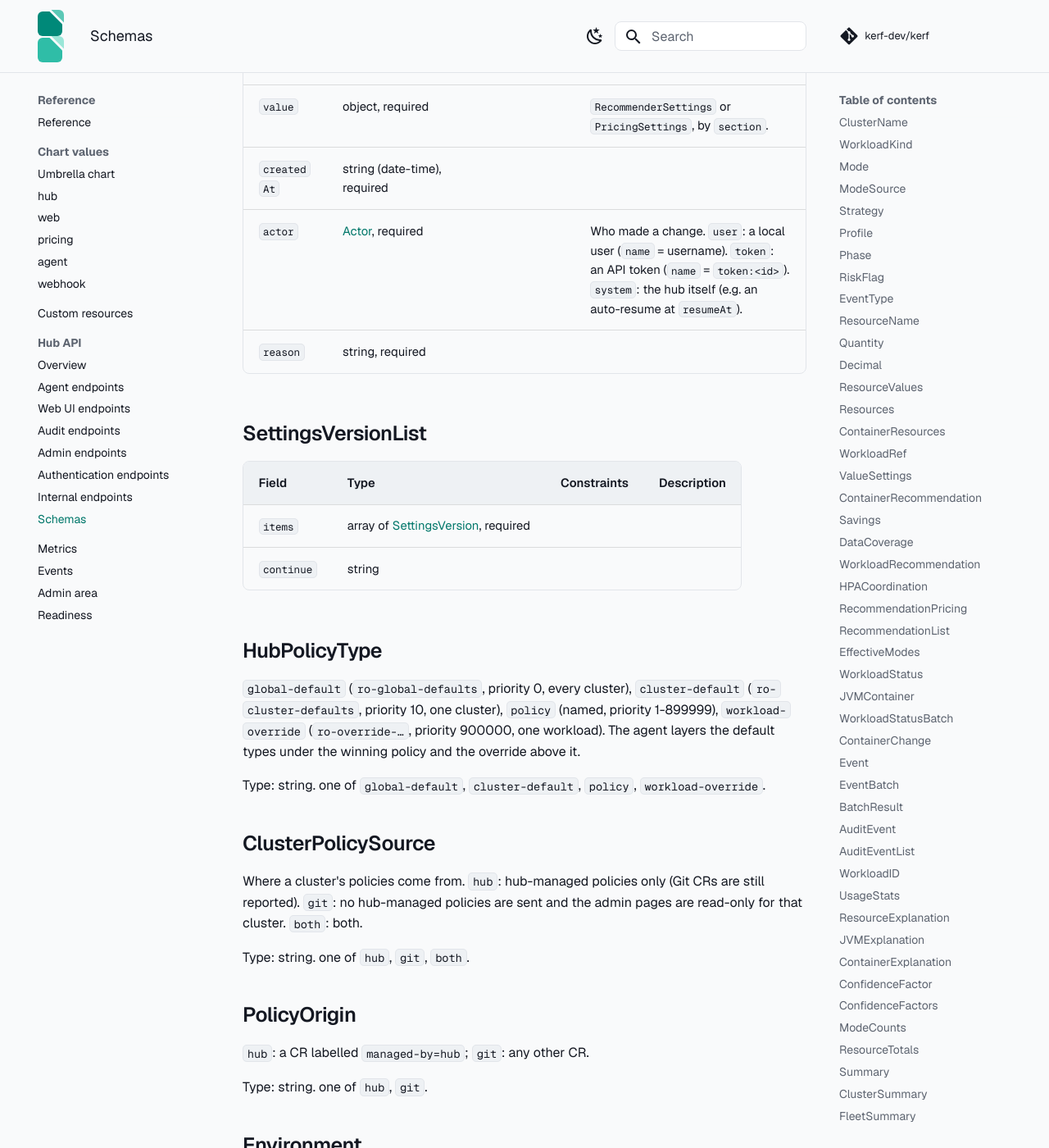
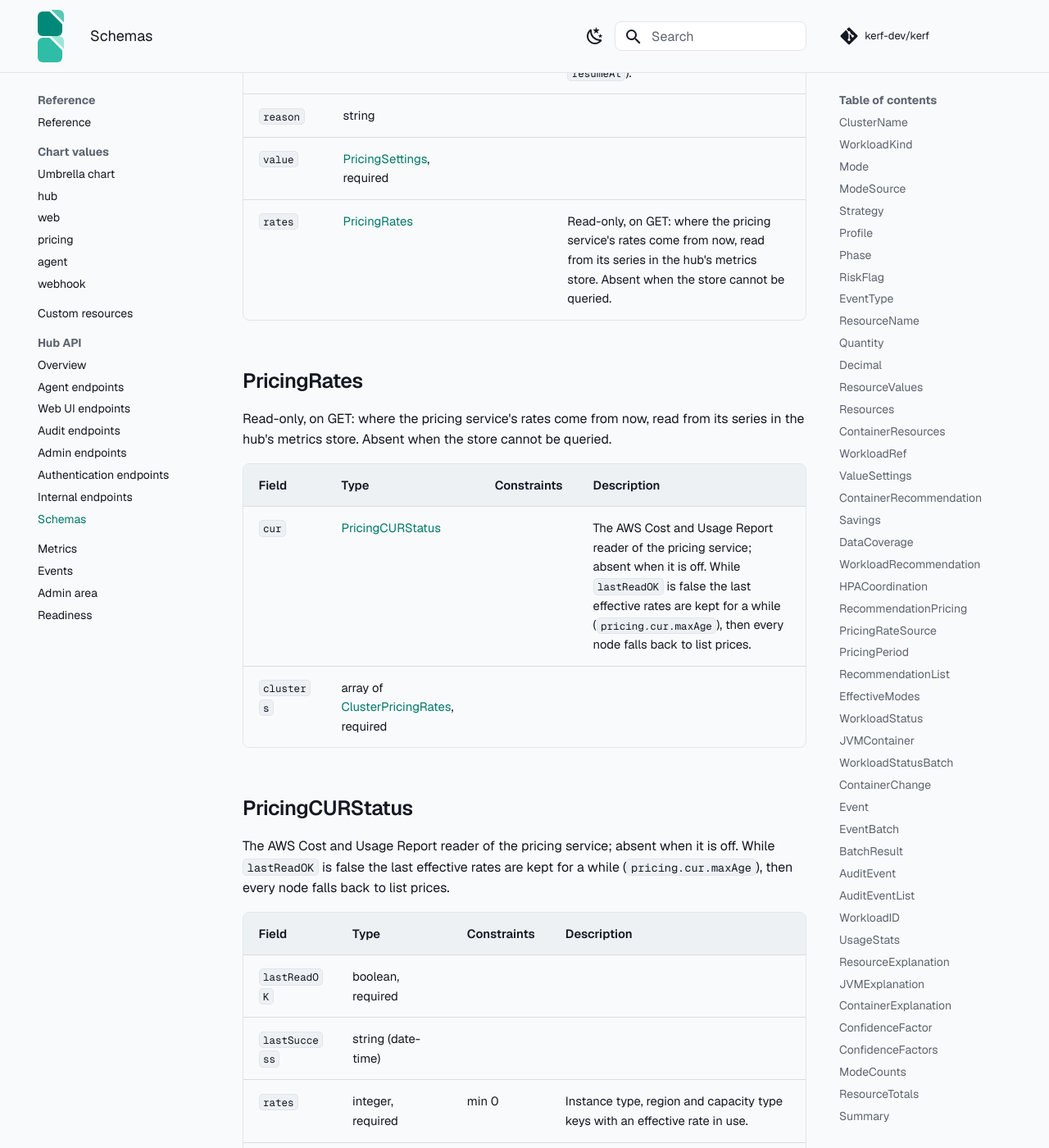
Before and after one commit to kerf-dev/kerf, an MkDocs documentation site: the page built from docs/reference/api/schemas.md, in a window 1280 px wide and 1400 px high, scrolled down 51473 px. Shown: the whole window at 82% size. Built offline with MkDocs 1.6.1 and Material for MkDocs 9.7.7, drawn with Linux system fonts in a browser that asks for light colours; comment, search, counter and statistics services are not loaded; the version menu is left out; some of the changed text lies outside the part shown.

Commit message:
docs: regenerate the reference pages for the Cost and Usage Report settings
Adds the pricing rate source schemas and the pricing.cur chart values to
the generated reference pages, with one description per value.

Co-Authored-By: Claude Opus 5.5 <noreply@anthropic.com>

```diff
--- a/docs/reference/api/schemas.md
+++ b/docs/reference/api/schemas.md
@@ -192,6 +192,28 @@ Absent on recommendations computed before the field existed.
 | `source` | string, required | one of `metrics`, `default` |  |
 | `cpuCoreHourUSD` | number, required | min 0 |  |
 | `memoryGiBHourUSD` | number, required | min 0 |  |
+| `rateSources` | array of [PricingRateSource](schemas.md#pricingratesource) |  | With `source: metrics`, the cluster's priced nodes by where the pricing service took their rate from (the `source` label of the pricing series). Absent on older recommendations. |
+| `curPeriod` | [PricingPeriod](schemas.md#pricingperiod) |  | The usage the effective (`cur`) rates were computed from. |
+
+## PricingRateSource { #pricingratesource }
+
+Nodes priced from one rate source: `cur` (the effective rate paid, from the AWS Cost and Usage
+Report, Savings Plans and Reserved Instances amortised), `list` (AWS on-demand list price),
+`spot` (current spot price) or `static` (the static price file).
+
+| Field | Type | Constraints | Description |
+|---|---|---|---|
+| `source` | string, required | one of `cur`, `list`, `spot`, `static` |  |
+| `nodes` | integer, required | min 0 |  |
+
+## PricingPeriod { #pricingperiod }
+
+The usage the effective (`cur`) rates were computed from.
+
+| Field | Type | Constraints | Description |
+|---|---|---|---|
+| `start` | string (date-time), required |  |  |
+| `end` | string (date-time), required |  |  |
 
 ## RecommendationList { #recommendationlist }
 
@@ -873,6 +895,37 @@ Adjusts the rates of one cluster. A fixed rate replaces the rate from the pricin
 | `updatedBy` | [Actor](schemas.md#actor) |  | Who made a change. `user`: a local user (`name` = username). `token`: an API token (`name` = `token:<id>`). `system`: the hub itself (e.g. an auto-resume at `resumeAt`). |
 | `reason` | string |  |  |
 | `value` | [PricingSettings](schemas.md#pricingsettings), required |  |  |
+| `rates` | [PricingRates](schemas.md#pricingrates) |  | Read-only, on GET: where the pricing service's rates come from now, read from its series in the hub's metrics store. Absent when the store cannot be queried. |
+
+## PricingRates { #pricingrates }
+
+Read-only, on GET: where the pricing service's rates come from now, read from its series in the
+hub's metrics store. Absent when the store cannot be queried.
+
+| Field | Type | Constraints | Description |
+|---|---|---|---|
+| `cur` | [PricingCURStatus](schemas.md#pricingcurstatus) |  | The AWS Cost and Usage Report reader of the pricing service; absent when it is off. While `lastReadOK` is false the last effective rates are kept for a while (`pricing.cur.maxAge`), then every node falls back to list prices. |
+| `clusters` | array of [ClusterPricingRates](schemas.md#clusterpricingrates), required |  |  |
+
+## PricingCURStatus { #pricingcurstatus }
+
+The AWS Cost and Usage Report reader of the pricing service; absent when it is off. While
+`lastReadOK` is false the last effective rates are kept for a while (`pricing.cur.maxAge`), then
+every node falls back to list prices.
+
+| Field | Type | Constraints | Description |
+|---|---|---|---|
+| `lastReadOK` | boolean, required |  |  |
+| `lastSuccess` | string (date-time) |  |  |
+| `rates` | integer, required | min 0 | Instance type, region and capacity type keys with an effective rate in use. |
+| `period` | [PricingPeriod](schemas.md#pricingperiod) |  | The usage the effective (`cur`) rates were computed from. |
+
+## ClusterPricingRates { #clusterpricingrates }
+
+| Field | Type | Constraints | Description |
+|---|---|---|---|
+| `cluster` | string, required | pattern `^[a-z0-9]([-a-z0-9]{0,61}[a-z0-9])?$`; example `ro-spoke-1` |  |
+| `sources` | array of [PricingRateSource](schemas.md#pricingratesource), required |  |  |
 
 ## PricingSettingsUpdate { #pricingsettingsupdate }
 
```
Also changed, not shown: docs/reference/values/README.md (+1 -0 lines), docs/reference/values/pricing.md (+17 -1 lines), 1 other file.
